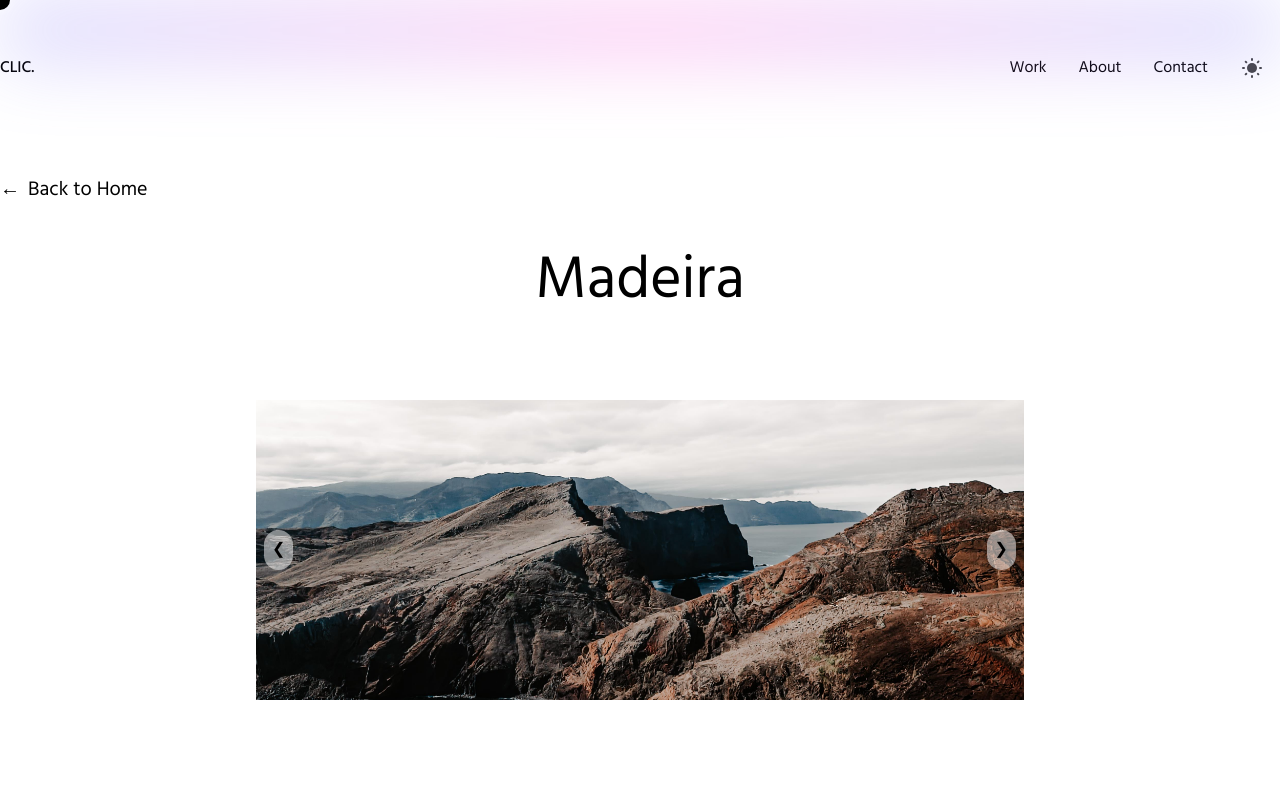
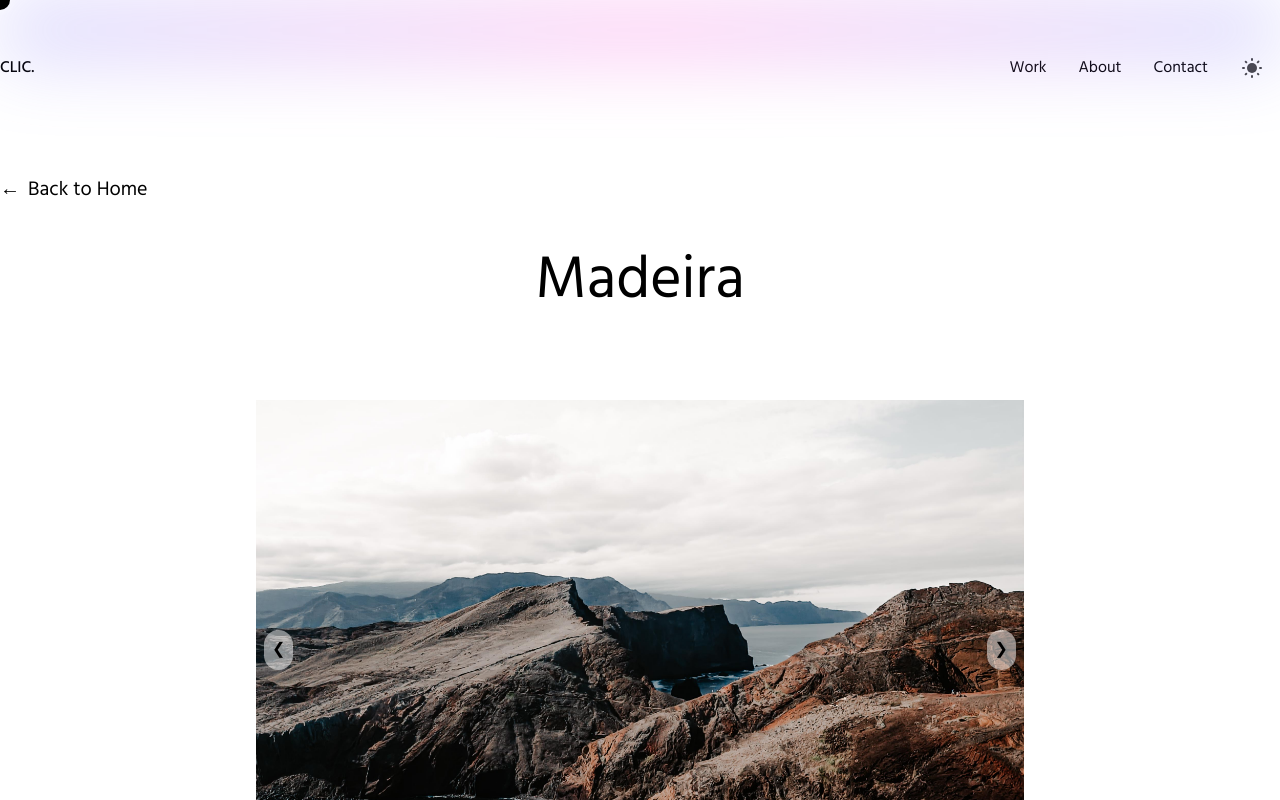
Before and after one commit to NanitheWhat/Website, a Next.js app: page /projects/1 in a window 1280 px wide. Shown: the top 800 px of the page. Built offline with nearby package versions, Linux system fonts and the light colour scheme.

Commit message:
image square

```diff
--- a/components/Projects/ProjectPage.js
+++ b/components/Projects/ProjectPage.js
@@ -67,7 +67,7 @@ const ProjectPage = ({ project }) => {
 
             <div ref={sliderRef} className="mt-10 laptop:mt-20 w-full h-[500px] aspect-[1/1] flex justify-center">
 
-              <div className="relative w-[60%] h-[60%]"> {/* Set fixed width and height for square */}
+              <div className="relative w-[60%] aspect-square"> {/* Set fixed width and height for square */}
                 <img
                   src={project.media[currentIndex]}
                   alt={`Project media ${currentIndex + 1}`}
```
